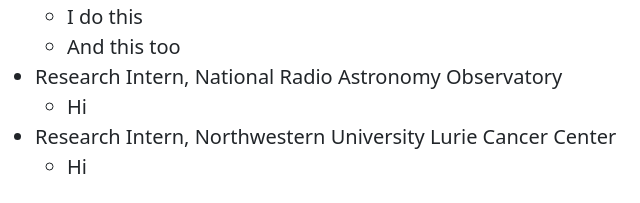
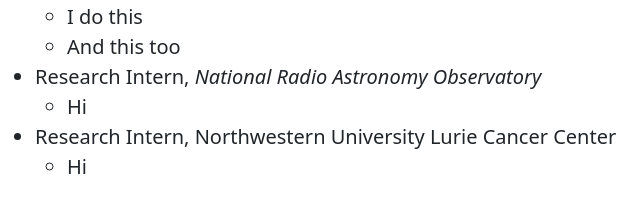
Before and after one commit to zachgillis/zachgillis.github.io, a plain HTML site: page about.html in a window 1280 px wide. Shown: the part 397-600 px from the top of the page, 323-963 px from the left. Drawn offline with nearby package versions, Linux system fonts and the light colour scheme.

Commit message:
Update about.html

```diff
--- a/about.html
+++ b/about.html
@@ -99,14 +99,14 @@
                                     </li>
                                 </ul>
                             </li>
-                            <li>Research Intern, National Radio Astronomy Observatory
+                            <li>Research Intern, <i>National Radio Astronomy Observatory</i>
                                 <ul>
                                     <li>
                                         Hi
                                     </li>
                                 </ul>
                             </li>
-                            <li>Research Intern, Northwestern University Lurie Cancer Center
+                            <li><strong>Research Intern</strong>, Northwestern University Lurie Cancer Center
                                 <ul>
                                     <li>
                                         Hi
```
